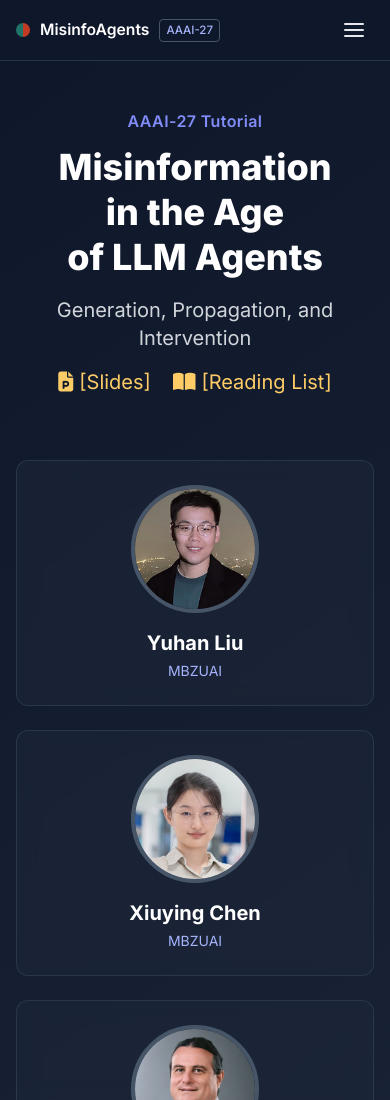
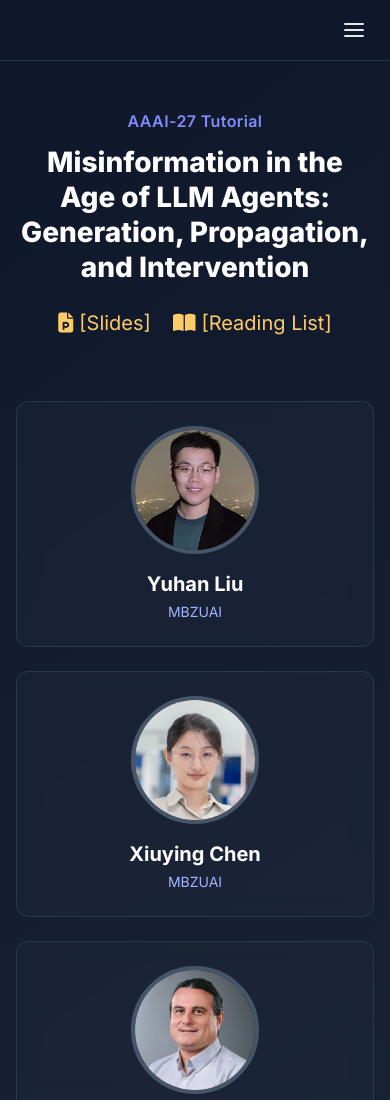
Before and after one commit to LiuYuHan31/MisinformationAgent, a plain HTML site: page index.html in a window 390 px wide. Shown: the top 1100 px of the page. Drawn offline with Linux system fonts and the light colour scheme.

Commit message:
Show full title on two lines and remove nav brand
Merge title and subtitle into one heading that breaks after the colon on
wide screens, size it so each half fits on one line, and drop the
MisinfoAgents / AAAI-27 brand from the nav (links are now centered).

Co-Authored-By: Claude Opus 5.5 <noreply@anthropic.com>

```diff
--- a/css/style.css
+++ b/css/style.css
@@ -107,17 +107,7 @@ p { margin: 0 0 1em; }
   background: var(--h-bg-0);
   border-bottom: 1px solid var(--h-card-border);
 }
-.nav-inner { display: flex; align-items: center; justify-content: space-between; height: 60px; }
-.brand { display: flex; align-items: center; gap: 10px; text-decoration: none; font-weight: 600; font-size: 0.98rem; color: var(--h-white); }
-.brand:hover { color: var(--h-white); }
-.brand-mark {
-  width: 14px; height: 14px; border-radius: 50%;
-  background: conic-gradient(var(--false) 0 50%, var(--true) 50% 100%);
-}
-.brand-venue {
-  font-size: 0.72rem; font-weight: 500;
-  color: var(--h-indigo-300); border: 1px solid var(--h-slate-600); border-radius: 4px; padding: 1px 6px;
-}
+.nav-inner { display: flex; align-items: center; justify-content: center; height: 60px; }
 .nav-links { list-style: none; display: flex; gap: 4px; margin: 0; padding: 0; }
 .nav-links a {
   display: block; padding: 6px 12px; font-size: 0.9rem; color: var(--h-text-soft);
@@ -146,10 +136,11 @@ p { margin: 0 0 1em; }
 .hero-venue:hover { color: var(--h-indigo-300); }
 .hero h1 {
   margin-top: 12px; font-family: "Inter", var(--sans); font-weight: 800;
-  font-size: 3.75rem; line-height: 1.25; color: var(--h-white); text-wrap: balance;
+  font-size: clamp(1.875rem, 3.9vw, 2.75rem); line-height: 1.25; color: var(--h-white);
 }
-.subtitle, .hero-links {
-  max-width: 48rem; margin: 16px auto 0;
+.hero h1 span { display: block; white-space: nowrap; }
+.hero-links {
+  max-width: 48rem; margin: 24px auto 0;
   font-size: 1.5rem; line-height: 2rem; color: var(--h-text-soft);
 }
 .hero-links { display: flex; flex-wrap: wrap; justify-content: center; gap: 4px 22px; }
@@ -188,15 +179,15 @@ p { margin: 0 0 1em; }
 
 /* Same breakpoints as the reference (Tailwind lg / md / sm) */
 @media (max-width: 1023px) {
-  .hero h1 { font-size: 3rem; }
   .speakers { grid-template-columns: repeat(2, 1fr); }
 }
 @media (max-width: 767px) {
   .hero { padding: 48px 0; }
   .hero-head, .speakers { margin-bottom: 64px; }
   .hero-venue { font-size: 1rem; line-height: 1.5rem; }
-  .hero h1 { font-size: 2.25rem; }
-  .subtitle, .hero-links { font-size: 1.25rem; line-height: 1.75rem; }
+  .hero h1 { font-size: 1.75rem; text-wrap: balance; }
+  .hero h1 span { display: inline; white-space: normal; }
+  .hero-links { font-size: 1.25rem; line-height: 1.75rem; }
   .details { grid-template-columns: 1fr; }
 }
 @media (max-width: 639px) {
@@ -335,6 +326,7 @@ p { margin: 0 0 1em; }
     flex-direction: column; gap: 0; padding: 8px 16px 16px;
     background: #0f172a; border-bottom: 1px solid rgb(51 65 85 / 0.7);
   }
+  .nav-inner { justify-content: flex-end; }
   .nav-links.open { display: flex; }
   .nav-links a { padding: 12px 8px; }
   .block { padding: 64px 0; }
--- a/index.html
+++ b/index.html
@@ -13,16 +13,12 @@
   <link rel="preconnect" href="https://fonts.gstatic.com" crossorigin>
   <link href="https://fonts.googleapis.com/css2?family=Inter:wght@400;500;600;700;800&family=IBM+Plex+Mono:wght@400;500&family=IBM+Plex+Sans:wght@400;500;600&family=Newsreader:ital,opsz,wght@0,6..72,500;0,6..72,600;1,6..72,500&display=swap" rel="stylesheet">
   <link rel="stylesheet" href="https://cdnjs.cloudflare.com/ajax/libs/font-awesome/6.5.1/css/all.min.css" integrity="sha512-DTOQO9RWCH3ppGqcWaEA1BIZOC6xxalwEsw9c2QQeAIftl+Vegovlnee1c9QX4TctnWMn13TZye+giMm8e2LwA==" crossorigin="anonymous" referrerpolicy="no-referrer">
-  <link rel="stylesheet" href="css/style.css?v=20261114-2">
+  <link rel="stylesheet" href="css/style.css?v=20261114-3">
 </head>
 <body>
 
 <nav class="site-nav" aria-label="Main">
   <div class="container nav-inner">
-    <a class="brand" href="#top">
-      <span class="brand-mark" aria-hidden="true"></span>
-      <span>MisinfoAgents</span><span class="brand-venue">AAAI-27</span>
-    </a>
     <button class="nav-toggle" aria-label="Toggle navigation" aria-expanded="false" aria-controls="nav-links">
       <span></span><span></span><span></span>
     </button>
@@ -41,8 +37,7 @@
   <div class="container">
     <div class="hero-head">
       <a class="hero-venue" href="https://aaai.org/conference/aaai/aaai-27/" target="_blank" rel="noopener">AAAI-27 Tutorial</a>
-      <h1>Misinformation in the Age of LLM&nbsp;Agents</h1>
-      <p class="subtitle">Generation, Propagation, and Intervention</p>
+      <h1><span>Misinformation in the Age of LLM&nbsp;Agents:</span> <span>Generation, Propagation, and&nbsp;Intervention</span></h1>
       <p class="hero-links">
         <a href="#materials"><i class="fa-solid fa-file-powerpoint" aria-hidden="true"></i>[Slides]</a>
         <a href="#reading"><i class="fa-solid fa-book-open" aria-hidden="true"></i>[Reading List]</a>
```
